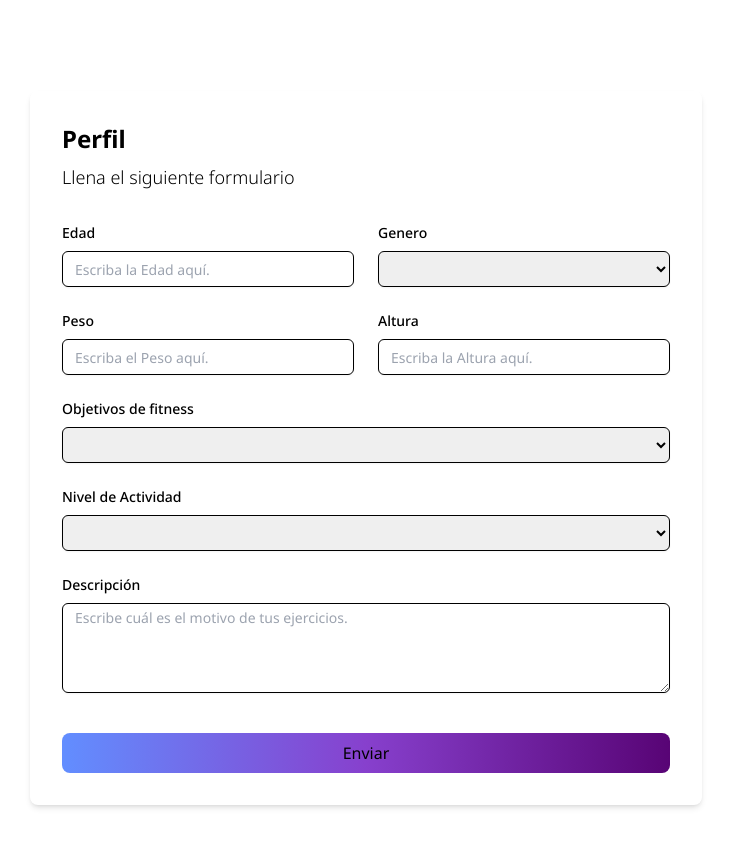
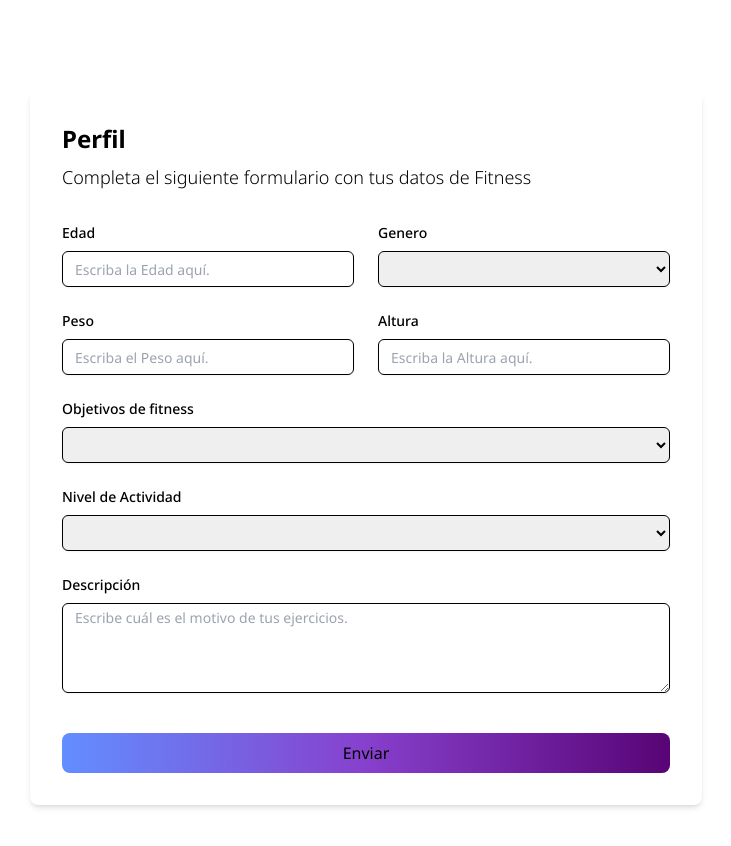
Before and after one commit to No-Country-simulation/c20-35-n-node-react, a React (Vite) app in the folder frontend/: page /dashboard/user-profile in a window 1280 px wide. Shown: the whole page, without its empty margins (274-1005 px from the left). Built offline with nearby package versions, Linux system fonts and the light colour scheme.

Commit message:
Implementación del Formulario de Datos de Fitness y adición de Zod para su validación

```diff
--- a/frontend/src/pages/profile/ProfilePage.tsx
+++ b/frontend/src/pages/profile/ProfilePage.tsx
@@ -41,7 +41,7 @@ export default function ProfilePage() {
 		<div className="flex min-h-screen items-center justify-center p-4 mt-12">
 			<div className="w-full max-w-2xl bg-white shadow-md rounded-lg p-8">
 				<h1 className="text-2xl font-bold text-gray-900 mb-2">Perfil</h1>
-				<p className="text-lg font-light text-gray-500 mt-1">Llena el siguiente formulario</p>
+				<p className="text-lg font-light text-gray-500 mt-1">Completa el siguiente formulario con tus datos de Fitness</p>
 
 				<form onSubmit={handleSubmit(onSubmit)} className="mt-8 grid grid-cols-6 gap-6" noValidate>
                     <div className="col-span-6 sm:col-span-3 space-y-2">
```
